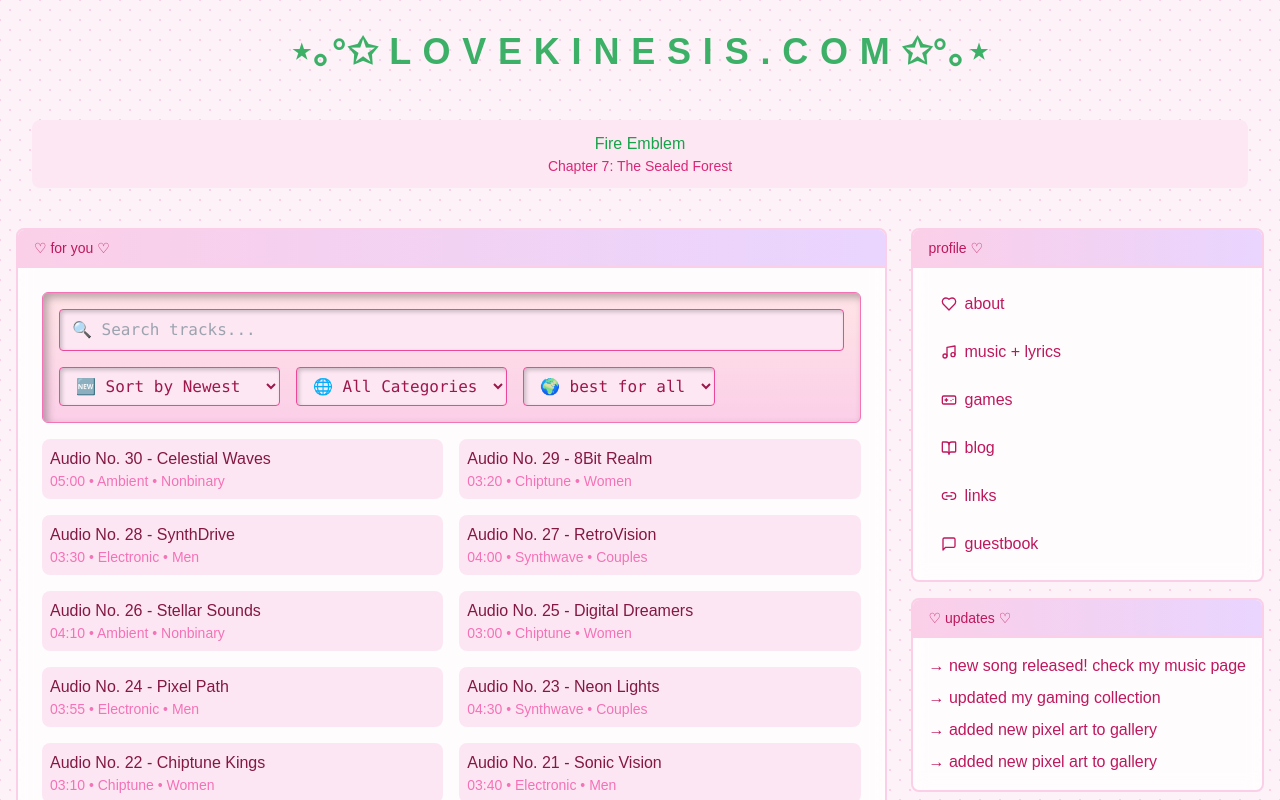
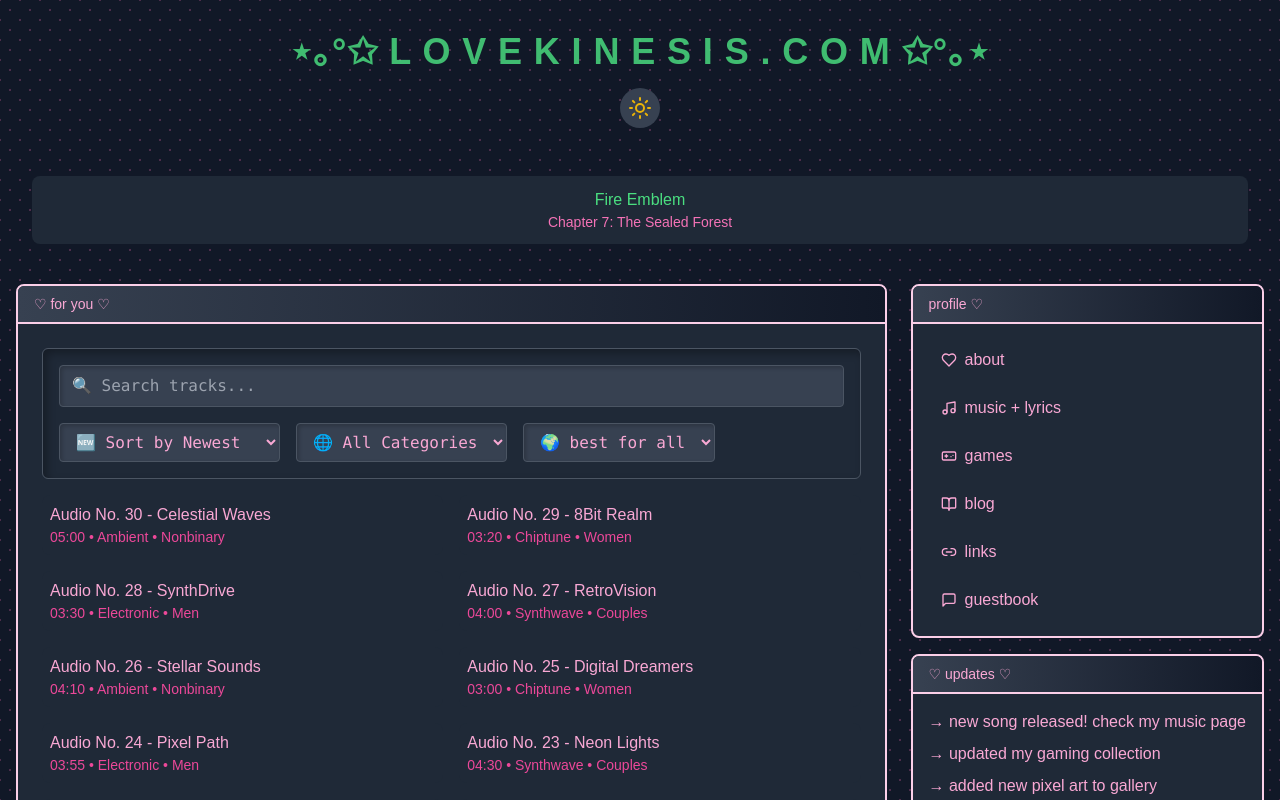
Before and after one commit to ParasManiAdhikari/musicwebsite, a Next.js app: page / in a window 1280 px wide. Shown: the top 800 px of the page. Built offline with nearby package versions, Linux system fonts and the light colour scheme.

Commit message:
dark mode added

```diff
--- a/app/page.tsx
+++ b/app/page.tsx
@@ -1,7 +1,7 @@
 'use client'
 
-import { useState } from 'react'
-import { Heart, Music, GamepadIcon, BookOpen, Link2, MessageSquare } from 'lucide-react'
+import { useState, useEffect } from 'react'
+import { Heart, Music, GamepadIcon, BookOpen, Link2, MessageSquare, Sun, Moon } from 'lucide-react'
 import Link from 'next/link'
 import Window from '@/components/Window'
 import tracks from './tracksData'
@@ -13,6 +13,11 @@ export default function RetroWebsite() {
   const [sortOption, setSortOption] = useState('newest')
   const [selectedCategory, setSelectedCategory] = useState('All')
   const [selectedBestFor, setSelectedBestFor] = useState('All')
+  const [isDarkMode, setIsDarkMode] = useState(true)
+
+  useEffect(() => {
+    document.documentElement.classList.toggle('dark', isDarkMode)
+  }, [isDarkMode])
 
   // Filter and Sort Tracks
   const filteredTracks = tracks
@@ -45,7 +50,7 @@ export default function RetroWebsite() {
   }
 
   return (
-    <div className="min-h-screen bg-pink-50" style={{
+    <div className="min-h-screen bg-pink-50 dark:bg-gray-900" style={{
       backgroundImage: `
         radial-gradient(#ff69b440 1px, transparent 1px),
         radial-gradient(#ff69b440 1px, transparent 1px)
@@ -57,18 +62,24 @@ export default function RetroWebsite() {
 
         {/* Header */}
         <header className="mb-8 text-center">
-          <h1 className="mb-4 animate-pulse font-pixel text-4xl font-bold tracking-wide text-green-600">
+          <h1 className="mb-4 animate-pulse font-pixel text-4xl font-bold tracking-wide text-green-600 dark:text-green-400">
             ⋆｡°✩  L O V E K I N E S I S . C O M ✩°｡⋆
           </h1>
+          <button
+            onClick={() => setIsDarkMode(!isDarkMode)}
+            className="rounded-full bg-pink-200 dark:bg-gray-700 p-2 transition-colors"
+          >
+            {isDarkMode ? <Sun className="h-6 w-6 text-yellow-500" /> : <Moon className="h-6 w-6 text-gray-800" />}
+          </button>
         </header>
 
         {/* Currently Playing */}
-          <div className="space-y-2 p-4 text-center">
-            <div className="rounded-lg bg-pink-100 p-3">
-              <h3 className="font-pixel text-green-600">Fire Emblem</h3>
-              <p className="text-sm text-pink-600">Chapter 7: The Sealed Forest</p>
-            </div>
+        <div className="space-y-2 p-4 text-center">
+          <div className="rounded-lg bg-pink-100 dark:bg-gray-800 p-3">
+            <h3 className="font-pixel text-green-600 dark:text-green-400">Fire Emblem</h3>
+            <p className="text-sm text-pink-600 dark:text-pink-400">Chapter 7: The Sealed Forest</p>
           </div>
+        </div>
 
         {/* Body */}
         <div className="flex flex-col md:flex-row justify-center gap-6 mt-6">
@@ -79,14 +90,13 @@ export default function RetroWebsite() {
               <div className="space-y-4 p-6">
 
                 {/* Filters and Search */}
-                <div className="space-y-4 bg-pink-200 border border-pink-400 p-4 rounded-md shadow-inner" style={{
+                <div className="space-y-4 bg-pink-200 dark:bg-gray-800 border border-pink-400 dark:border-gray-600 p-4 rounded-md shadow-inner" style={{
                   fontFamily: '"Lucida Console", Monaco, monospace',
-                  boxShadow: 'inset 4px 4px 8px rgba(0, 0, 0, 0.3)',
-                  backgroundImage: 'linear-gradient(to bottom, #ffe4e6, #fbcfe8)'
+                  boxShadow: 'inset 4px 4px 8px rgba(0, 0, 0, 0.3)'
                 }}>
                   <input
                     type="text"
-                    className="w-full rounded border border-pink-500 px-3 py-2 bg-pink-100 text-pink-800 focus:outline-none focus:ring focus:ring-pink-400"
+                    className="w-full rounded border border-pink-500 dark:border-gray-600 px-3 py-2 bg-pink-100 dark:bg-gray-700 text-pink-800 dark:text-pink-300 focus:outline-none focus:ring focus:ring-pink-400 dark:focus:ring-gray-500"
                     placeholder="🔍 Search tracks..."
                     value={searchTerm}
                     onChange={(e) => setSearchTerm(e.target.value)}
@@ -97,7 +107,7 @@ export default function RetroWebsite() {
                   />
                   <div className="flex flex-col md:flex-row gap-4 items-center">
                     <select
-                      className="rounded border border-pink-500 px-3 py-2 bg-pink-100 text-pink-800 focus:outline-none focus:ring focus:ring-pink-400"
+                      className="rounded border border-pink-500 dark:border-gray-600 px-3 py-2 bg-pink-100 dark:bg-gray-700 text-pink-800 dark:text-pink-300 focus:outline-none focus:ring focus:ring-pink-400 dark:focus:ring-gray-500"
                       value={sortOption}
                       onChange={(e) => setSortOption(e.target.value)}
                       style={{
@@ -109,7 +119,7 @@ export default function RetroWebsite() {
                       <option value="longest">⏳ Sort by Longest</option>
                     </select>
                     <select
-                      className="rounded border border-pink-500 px-3 py-2 bg-pink-100 text-pink-800 focus:outline-none focus:ring focus:ring-pink-400"
+                      className="rounded border border-pink-500 dark:border-gray-600 px-3 py-2 bg-pink-100 dark:bg-gray-700 text-pink-800 dark:text-pink-300 focus:outline-none focus:ring focus:ring-pink-400 dark:focus:ring-gray-500"
                       value={selectedCategory}
                       onChange={(e) => setSelectedCategory(e.target.value)}
                       style={{
@@ -125,7 +135,7 @@ export default function RetroWebsite() {
                     </select>
 
                     <select
-                      className="rounded border border-pink-500 px-3 py-2 bg-pink-100 text-pink-800 focus:outline-none focus:ring focus:ring-pink-400"
+                      className="rounded border border-pink-500 dark:border-gray-600 px-3 py-2 bg-pink-100 dark:bg-gray-700 text-pink-800 dark:text-pink-300 focus:outline-none focus:ring focus:ring-pink-400 dark:focus:ring-gray-500"
                       value={selectedBestFor}
                       onChange={(e) => setSelectedBestFor(e.target.value)}
                       style={{
@@ -144,13 +154,13 @@ export default function RetroWebsite() {
 
                 <div className="grid grid-cols-1 sm:grid-cols-2 md:grid-cols-2 lg:grid-cols-2 gap-4">
                   {currentTracks.map((track) => (
-                    <div key={track.id} className="rounded-lg bg-pink-200/50 p-2">
+                    <div key={track.id} className="rounded-lg bg-pink-200/50 dark:bg-gray-800 p-2">
                       <Link
                         href={`/track`} // Link to the track detail page
-                        className="font-pixel text-pink-900 hover:underline"
+                        className="font-pixel text-pink-900 dark:text-pink-300 hover:underline"
                       >
                         <div>{track.title} - {track.artist}</div>
-                        <div className="text-sm text-pink-400">
+                        <div className="text-sm text-pink-400 dark:text-pink-500">
                           {track.length}  •  {track.category}  •  {track.bestFor}
                         </div>
                       </Link>
@@ -167,7 +177,7 @@ export default function RetroWebsite() {
                   <button
                     key={i}
                     onClick={() => handlePageChange(i + 1)}
-                    className={`h-8 w-8 rounded ${i + 1 === currentPage ? 'bg-green-600 text-white' : 'bg-gray-200'} transition-colors`}
+                    className={`h-8 w-8 rounded ${i + 1 === currentPage ? 'bg-green-600 text-white dark:bg-green-400' : 'bg-gray-200 dark:bg-gray-700'} transition-colors`}
                     title={`Page ${i + 1}`}
                   >
                     {i + 1}
@@ -203,7 +213,7 @@ export default function RetroWebsite() {
                   <a
                     key={i}
                     href="#"
-                    className="flex items-center gap-2 rounded-lg px-3 py-2 text-pink-700 transition-colors hover:bg-pink-100"
+                    className="flex items-center gap-2 rounded-lg px-3 py-2 text-pink-700 dark:text-pink-300 transition-colors hover:bg-pink-100 dark:hover:bg-gray-700"
                   >
                     <item.icon className="h-4 w-4" />
                     <span className="font-pixel">{item.text}</span>
@@ -213,7 +223,7 @@ export default function RetroWebsite() {
             </Window>
 
             <Window title="♡ updates ♡">
-              <div className="space-y-2 p-4 font-pixel text-pink-700">
+              <div className="space-y-2 p-4 font-pixel text-pink-700 dark:text-pink-300">
                 <p>→ new song released! check my music page</p>
                 <p>→ updated my gaming collection</p>
                 <p>→ added new pixel art to gallery</p>
@@ -222,7 +232,7 @@ export default function RetroWebsite() {
             </Window>
 
             <Window title="visitor count ♡">
-              <div className="p-4 text-pink-700">
+              <div className="p-4 text-pink-700 dark:text-pink-300">
                 {visitorCount.toString().padStart(6, '0')}
               </div>
             </Window>
--- a/app/track/page.tsx
+++ b/app/track/page.tsx
@@ -72,7 +72,7 @@ const TrackPage = () => {
   }
 
   return (
-    <div className="min-h-screen bg-pink-50 flex items-center justify-center">
+    <div className="min-h-screen bg-pink-50 dark:bg-gray-900 flex items-center justify-center">
       <div className="mx-auto max-w-6xl px-4 py-8">
 
         {/* SongCard Component */}
@@ -105,12 +105,12 @@ const TrackPage = () => {
 
         {/* Comment Section */}
         <div className="mt-8">
-          <h2 className="font-pixel text-2xl text-pink-700">Comments</h2>
+          <h2 className="font-pixel text-2xl text-pink-700 dark:text-pink-300">Comments</h2>
           <div className="space-y-4">
             {comments.map((comment) => (
-              <div key={comment.id} className="p-4 bg-pink-100 rounded-lg">
-                <p className="font-pixel text-green-600 inline">{comment.user}:</p> {/* Username in green */}
-                <p className="font-pixel text-pink-700 inline ml-2">{comment.text}</p>
+              <div key={comment.id} className="p-4 bg-pink-100 dark:bg-gray-800 rounded-lg">
+                <p className="font-pixel text-green-600 dark:text-green-400 inline">{comment.user}:</p> {/* Username in green */}
+                <p className="font-pixel text-pink-700 dark:text-pink-300 inline ml-2">{comment.text}</p>
               </div>
             ))}
           </div>
@@ -120,7 +120,7 @@ const TrackPage = () => {
             <textarea
               value={newComment}
               onChange={(e: ChangeEvent<HTMLTextAreaElement>) => setNewComment(e.target.value)}
-              className="w-full p-3 rounded-lg bg-pink-100 text-pink-700 font-pixel"
+              className="w-full p-3 rounded-lg bg-pink-100 dark:bg-gray-800 text-pink-700 dark:text-pink-300 font-pixel"
               placeholder="Leave a comment..."
               rows={3}
             />
--- a/components/SongCard.tsx
+++ b/components/SongCard.tsx
@@ -63,11 +63,11 @@ export default function SongCard({ title, artist, src }: SongCardProps) {
   }
 
   return (
-    <div className="w-96 h-80 rounded-lg border-2 border-pink-200 bg-white/80 p-4 flex flex-col">
+    <div className="w-96 h-80 rounded-lg border-2 border-pink-200 bg-white/80 dark:bg-gray-800 p-4 flex flex-col">
       {/* Song Info */}
       <div className="flex flex-col items-center mb-4">
-        <h3 className="font-pixel text-2xl text-green-600">{title}</h3>
-        <p className="text-sm text-pink-600">{artist}</p>
+        <h3 className="font-pixel text-2xl text-green-600 dark:text-green-400">{title}</h3>
+        <p className="text-sm text-pink-600 dark:text-pink-400">{artist}</p>
       </div>
 
       {/* Seek Slider */}
@@ -79,9 +79,9 @@ export default function SongCard({ title, artist, src }: SongCardProps) {
           step="0.1"
           value={currentTime}
           onChange={handleSliderChange}
-          className="w-full accent-pink-600"
+          className="w-full accent-pink-600 dark:accent-gray-500"
         />
-        <div className="mt-2 flex justify-between text-sm font-pixel text-pink-700 w-full px-4">
+        <div className="mt-2 flex justify-between text-sm font-pixel text-pink-700 dark:text-pink-300 w-full px-4">
           <span>{formatTime(currentTime)}</span>
           <span>{formatTime(duration)}</span>
         </div>
@@ -90,10 +90,10 @@ export default function SongCard({ title, artist, src }: SongCardProps) {
       {/* Play/Pause Button */}
       <div className="flex justify-center mb-4">
         <button
-          className="rounded-full bg-pink-100 p-4 hover:bg-pink-200 transition-all transform scale-125"
+          className="rounded-full bg-pink-100 dark:bg-gray-700 p-4 hover:bg-pink-200 dark:hover:bg-gray-600 transition-all transform scale-125"
           onClick={togglePlayPause}
         >
-          {isPlaying ? <Pause className="h-10 w-10 text-green-600" /> : <Play className="h-10 w-10 text-green-600" />}
+          {isPlaying ? <Pause className="h-10 w-10 text-green-600 dark:text-green-400" /> : <Play className="h-10 w-10 text-green-600 dark:text-green-400" />}
         </button>
       </div>
 
@@ -103,7 +103,7 @@ export default function SongCard({ title, artist, src }: SongCardProps) {
           {visualizerBars.map((height, i) => (
             <div
               key={i}
-              className="w-2 rounded bg-pink-300 transition-all"
+              className="w-2 rounded bg-pink-300 dark:bg-gray-500 transition-all"
               style={{ height: `${height}px` }}
             />
           ))}
--- a/components/Window.tsx
+++ b/components/Window.tsx
@@ -1,10 +1,10 @@
 export default function Window({ title, children }: { title: string; children: React.ReactNode }) {
     return (
-      <div className="overflow-hidden rounded-lg border-2 border-pink-200 bg-white/80 backdrop-blur">
-        <div className="border-b-2 border-pink-200 bg-gradient-to-r from-pink-200 to-purple-200 px-4 py-2">
-          <h2 className="font-pixel text-sm text-pink-700">{title}</h2>
+      <div className="overflow-hidden rounded-lg border-2 border-pink-200 bg-white/80 dark:bg-gray-800 backdrop-blur">
+        <div className="border-b-2 border-pink-200 bg-gradient-to-r from-pink-200 to-purple-200 dark:from-gray-700 dark:to-gray-900 px-4 py-2">
+          <h2 className="font-pixel text-sm text-pink-700 dark:text-pink-300">{title}</h2>
         </div>
         {children}
       </div>
     )
-  }
+}
```
